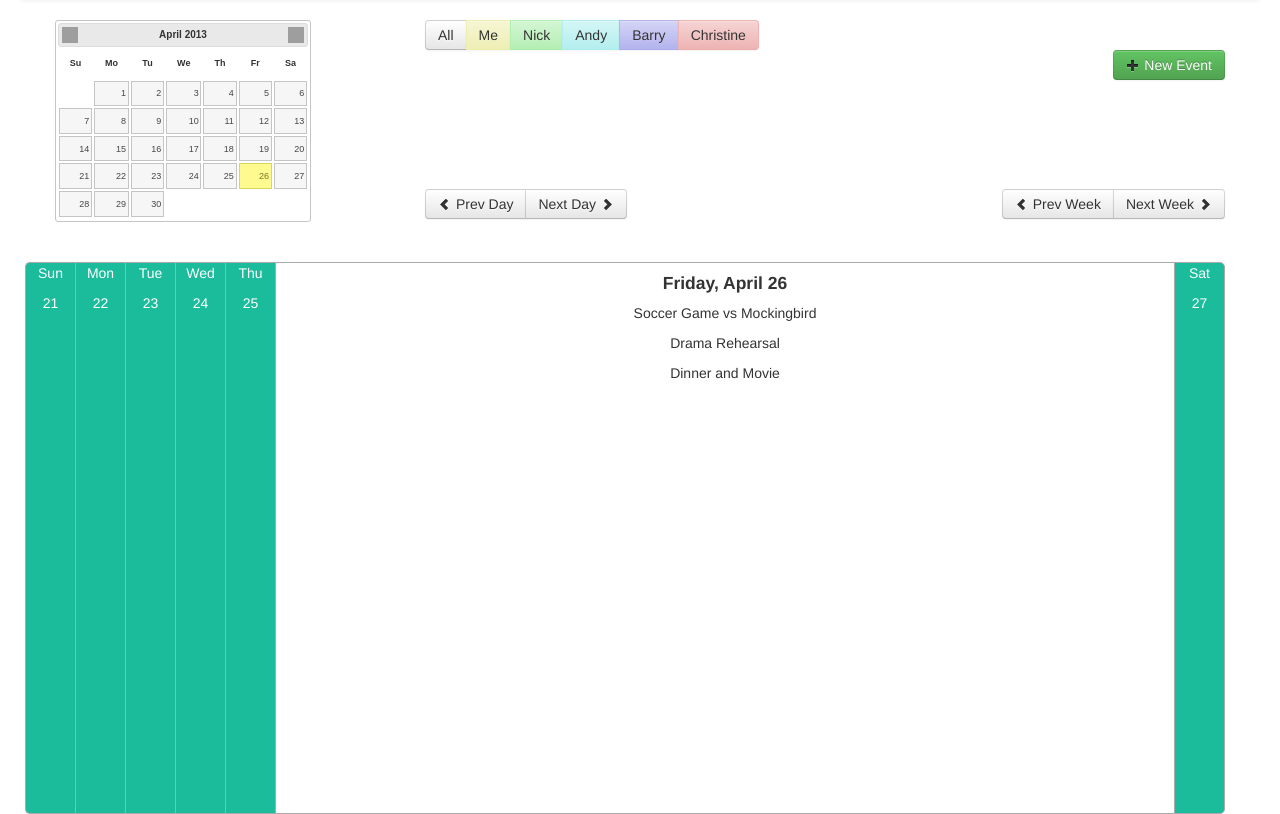
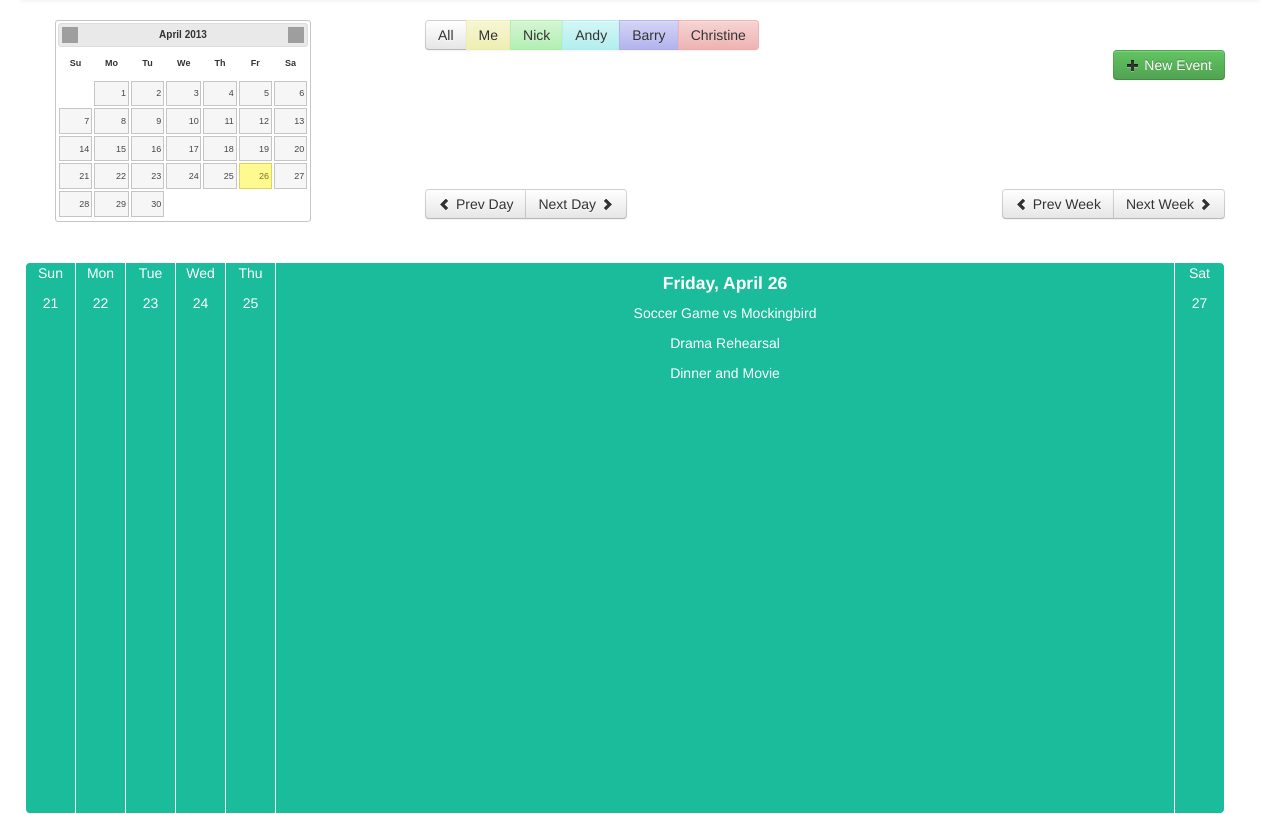
Before and after one commit to rodmk/packplanner, a Django app: a page that uses packplanner/templates/index.html in a window 1280 px wide. Shown: the part 42-856 px from the top of the page. Run offline with Django 3.2, Linux system fonts and the light colour scheme; some libraries are stand-ins or nearby versions; grey boxes are pictures that could not be loaded.

Commit message:
something

```diff
--- a/packplanner/templates/index.html
+++ b/packplanner/templates/index.html
@@ -48,7 +48,7 @@
       			border-top: 1px solid;
       			border-bottom: 1px solid;
       			height: 550px;
-      			border-color: #AAAAAA;
+      			border-color: #FFFFFF;
       		}
       		.selected-day.span6 {
       			border-left: 1px solid;
@@ -58,10 +58,14 @@
       			border-top: 1px solid;
       			border-bottom: 1px solid;
       			height: 550px;
-      			border-color: #AAAAAA;
+      			border-color: #FFFFFF;
+      			color:white;
       		}
       		.unselected-day {
       			cursor: pointer;
+      		}
+      		.selected-day {
+      			background-color: #1ABC9C;
       		}
       		.unselected-day {
 				/* fallback */
```
